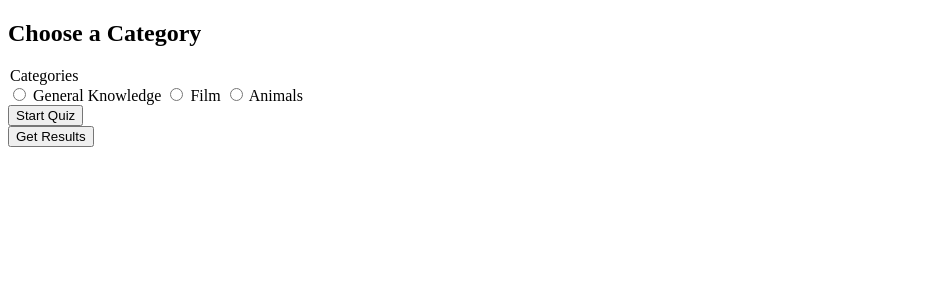
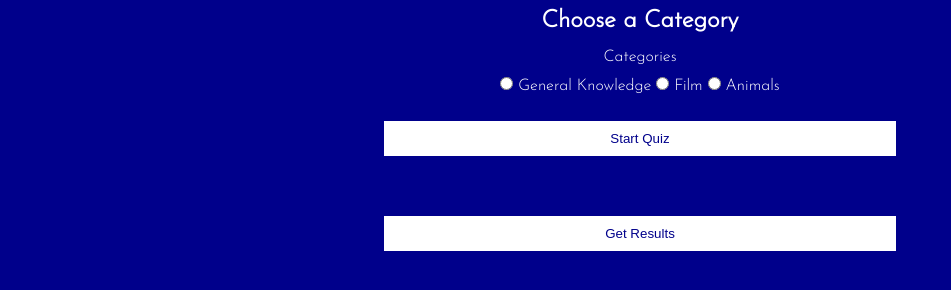
Before and after one commit to sofyadziamidava/Quiz-JavaScript, a plain HTML site: page index.html in a window 1280 px wide. Both pictures are taken after a click on the button "Start Quiz". Shown: the whole page, without its empty margins (0-951 px from the left). Drawn offline with Linux system fonts and the light colour scheme.

Commit message:
Added styling to css

```diff
--- a/index.html
+++ b/index.html
@@ -4,12 +4,12 @@
     <meta charset="UTF-8">
     <meta http-equiv="X-UA-Compatible" content="IE=edge">
     <meta name="viewport" content="width=device-width, initial-scale=1.0">
-    <link rel="stylesheet" href="styles.css">
+    <link rel="stylesheet" href="style.css">
     <title>Quiz</title>
 </head>
 <body>
 
-    <!--Kategori-->
+<header>
 
     <h2>Choose a Category</h2>
     <div>
@@ -24,9 +24,14 @@
     </div>
 
     <button id="start" >Start Quiz</button>
+</header>
+
     <div id="quiz"></div>
-    <button id="submit">Get Results</button>
+
+    <div class="flex-result">
+    <button class="hidden" id="submit">Get Results</button>
     <div id="results"></div>
+</div>
 
     <script src="main.js"></script>
 </body>
--- a/main.js
+++ b/main.js
@@ -63,6 +63,7 @@ let renderQuestions = async () => {
 
 let resultsContainer = document.getElementById("results");
 
+
 let renderResults = (questionsAndAnswers, questionContainer, resultsContainer) => {
     var answerContainers = questionContainer.querySelectorAll('.answers');
 
@@ -87,14 +88,18 @@ let renderResults = (questionsAndAnswers, questionContainer, resultsContainer) =
         if(userAnswer===questionsAndAnswers[i].correct_answer){
 			numCorrect++;
             let resultText = document.createElement("p");
+            resultText.innerHTML = "";
             resultText.innerHTML = "Correct answer!";
             resultText.style.color = 'green';
+            answerContainers[i].innerHTML= "";
             answerContainers[i].append(resultText);
 		}
 		else{
             let resultText = document.createElement("p");
+            resultText.innerHTML = "";
             resultText.innerHTML = "Wrong answer!";
             resultText.style.color = 'red';
+            answerContainers[i].innerHTML= "";
             answerContainers[i].append(resultText);
 		}
     }
@@ -114,6 +119,8 @@ let getGrades = (numCorrect, resultsContainer) => {
 document.querySelector("#start").addEventListener("click", () =>{
  renderQuestions();
  resultsContainer.innerHTML = "";
+ let showButton = document.querySelector('#submit');
+ showButton.classList.replace('hidden', 'show');
 });
 
  document.querySelector("#submit").addEventListener("click", () =>{
--- a/style.css
+++ b/style.css
@@ -0,0 +1,60 @@
+@import url('https://fonts.googleapis.com/css2?family=Josefin+Sans:wght@300&family=Open+Sans:wght@300;400&family=Source+Code+Pro:wght@300&family=Work+Sans&display=swap');
+
+*{
+
+    margin: 0;
+    padding: 0;
+}
+
+body{
+    font-family: 'Josefin Sans', sans-serif;
+    background: darkblue;
+    color: #fff;
+    line-height: 1.8;
+
+}
+
+header{
+    display: flex;
+    text-align: center;
+    justify-content: center;
+    flex-direction: column;
+
+
+}
+
+button{
+    cursor: pointer;
+    padding: 10px;
+    color: darkblue;
+    background-color: #fff;
+    border: none;
+    margin-bottom: 40px;
+    display: inline;
+    width: 40%;
+    align-self: center;
+    margin-top: 20px;
+
+}
+
+#quiz{
+    display: flex;
+    justify-content: center;
+    text-align: center;
+    align-content: center;
+    flex-direction: column;
+}
+
+.hidden{
+    display: none;
+}
+
+.show{
+    display: block;
+}
+
+.flex-result{
+    display: flex;
+    text-align: center;
+    justify-content: center;
+}
```
